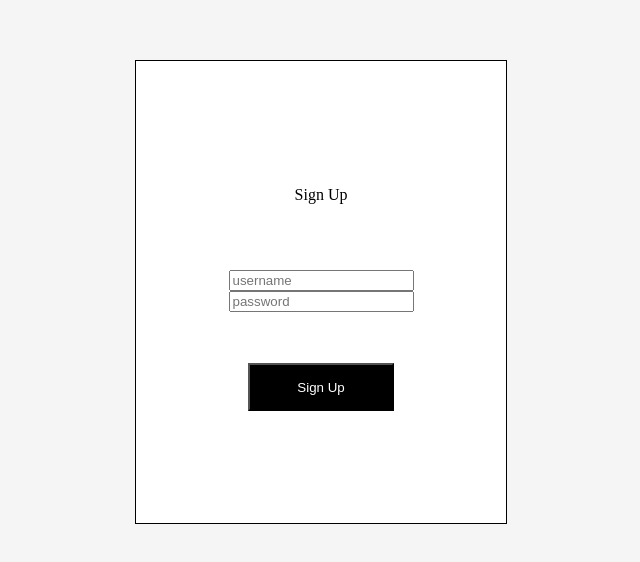
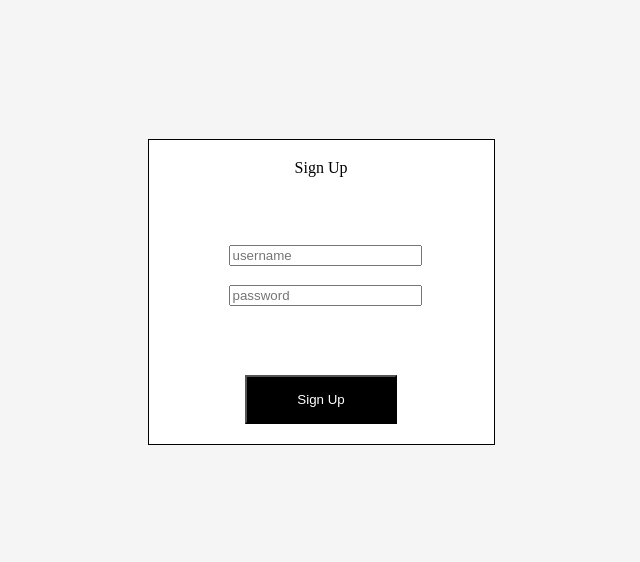
Before and after one commit to business-rec/web-fe, a React (Create React App) app: page /signup in a window 1280 px wide. Shown: the part 108-670 px from the top of the page, without its empty margins (319-959 px from the left). Built offline with nearby package versions, Linux system fonts and the light colour scheme.

Commit message:
functioning formik plus styling for login and signup

```diff
--- a/src/pages/Login.js
+++ b/src/pages/Login.js
@@ -15,22 +15,22 @@ const Login=({errors, touched, status}) => {
     return(
 
     <Main>
-        <Form>
-            <Container>
+      <Form2>
         <Title>Log In</Title>
         <Text>
-                  <Field type="text" name="username" placeholder="username"/>
+          <Input type="text" name="username" placeholder="username"/>
             {touched.username && errors.username && (
                 <p>{errors.username}</p>
                   )}
-                  <Field type="password" name="password" placeholder="password"/>
+          <Input type="password" name="password" placeholder="password"/>
             {touched.password && errors.password && (
                 <p>{errors.password}</p>
                   )}
         </Text>
+        <Buttonc>
           <Button>Sign In</Button>
-            </Container>
-        </Form>
+        </Buttonc>
+      </Form2>
     </Main>
     );
 };
@@ -65,40 +65,43 @@ export default FormikLogin;
 //styling
 
 const Main = styled.div`
+height: 100vh;
 background-color: #F5F5F5;
-  height: 100vh;
 display: flex;
 align-items: center;
 justify-content: center;
 flex-direction: column;
+text-align: center;
 `
-
-const Container = styled.div`
-border:1px solid black;
-padding: 30%;
-display: flex;
-align-items: center;
-justify-content: center;
-flex-direction: column;
-background-color: #fff;
-`
-
-const Text = styled.div`
-margin: 25%;
-padding: 10%;
-
-`
-
-const Button = styled.button`
-
-width: 100%;
-color: #ffffff;
-background-color: black;
-padding: 10%;
-
-
+const Form2 = styled(Form)`
+border: 1px solid black;
+background-color: #ffffff;
+padding: 20px;
 `
 const Title = styled.label`
 text-align: center;
 margin: 10%;
 `
+const Text = styled.div`
+display: flex;
+flex-direction: column;
+padding: 60px;
+`
+const Input = styled(Field)`
+width: 100%;
+margin-top: 5%;
+margin-bottom: 5%;
+`
+const Buttonc = styled.div`
+display: flex;
+align-items: center;
+justify-content: center;
+`
+
+const Button = styled.button`
+background-color: black;
+color: #fff;
+width: 50%;
+text-align: center;
+padding: 5%;
+`
--- a/src/pages/Signup.js
+++ b/src/pages/Signup.js
@@ -15,22 +15,22 @@ const Signup=({errors, touched, status}) => {
     return(
 
     <Main>
-        <Form>
-            <Container>
+      <Form2>
         <Title>Sign Up</Title>
         <Text>
-                  <Field type= "text" name="username" placeholder="username"/>
+          <Input type= "text" name="username" placeholder="username"/>
             {touched.username && errors.username && (
               <p>{errors.username}</p>
                   )}
-                  <Field type="password" name="password" placeholder="password"/>
+          <Input type="password" name="password" placeholder="password"/>
             {touched.password && errors.password && (
               <p>{errors.password}</p>
                   )}
         </Text>
+        <Buttonc>
           <Button>Sign Up</Button>
-            </Container>
-        </Form>
+        </Buttonc>
+      </Form2>
      </Main>
     );
 };
@@ -42,7 +42,7 @@ const FormikSignup = withFormik({
         };
     },
     validationSchema: Yup.object().shape({
-        username: Yup.string().required("You must enter your name before continuing"),
+        username: Yup.string().required("You must enter your username before continuing"),
         password: Yup.string().required("Password must be entered")
     }),
     handleSubmit(values,  {props, setStatus }){
@@ -63,40 +63,42 @@ export default FormikSignup
 //styles
 
 const Main = styled.div`
+height: 100vh;
 background-color: #F5F5F5;
-  height: 100vh;
 display: flex;
 align-items: center;
 justify-content: center;
 flex-direction: column;
+text-align: center;
 `
-
-const Container = styled.div`
-border:1px solid black;
-padding: 30%;
-display: flex;
-align-items: center;
-justify-content: center;
-flex-direction: column;
-background-color: #fff;
-`
-
-const Text = styled.div`
-margin: 25%;
-padding: 10%;
-
-`
-
-const Button = styled.button`
-
-width: 100%;
-color: #ffffff;
-background-color: black;
-padding: 10%;
-
-
+const Form2 = styled(Form)`
+border: 1px solid black;
+background-color: #ffffff;
+padding: 20px;
 `
 const Title = styled.label`
 text-align: center;
 margin: 10%;
 `
+const Text = styled.div`
+display: flex;
+flex-direction: column;
+padding: 60px;
+`
+const Input = styled(Field)`
+width: 100%;
+margin-top: 5%;
+margin-bottom: 5%;
+`
+const Buttonc = styled.div`
+display: flex;
+align-items: center;
+justify-content: center;
+`
+const Button = styled.button`
+background-color: black;
+color: #fff;
+width: 50%;
+text-align: center;
+padding: 5%;
+`
```
Lines whose indentation alone changed are shown as unchanged.
